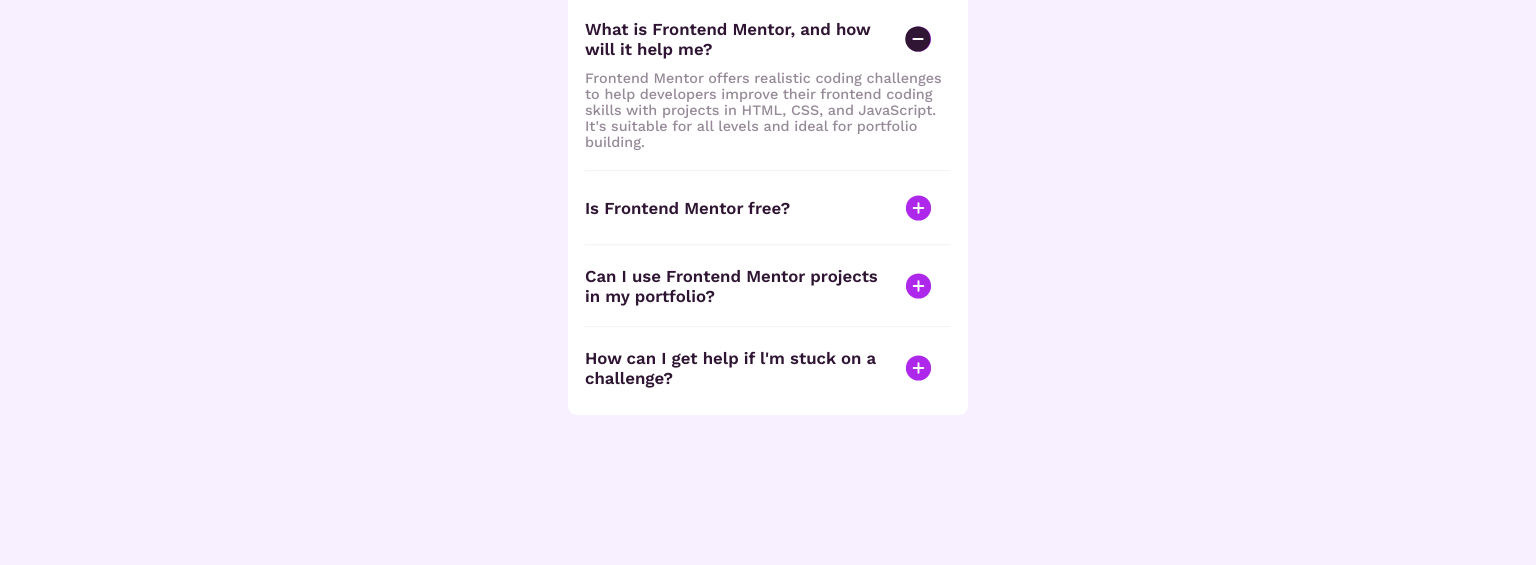
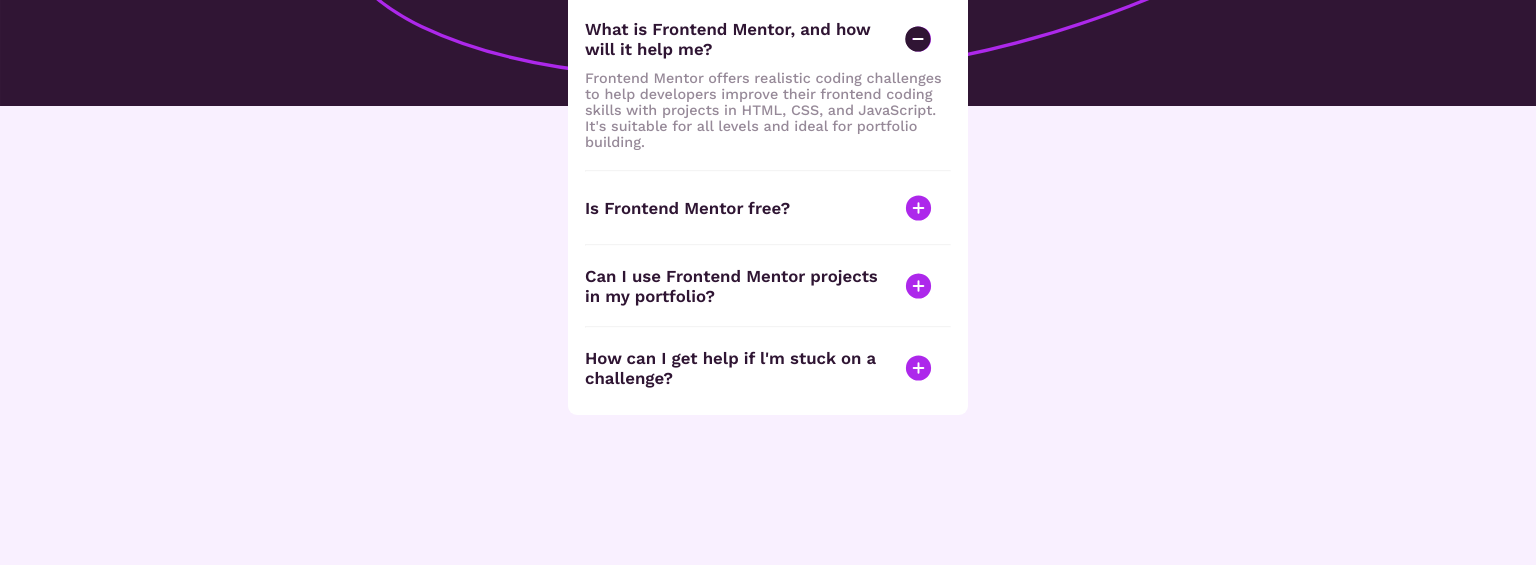
Before and after one commit to Tasin269/frontendmentor, a plain HTML site: page faq-accordion-main/index.html in a window 1536 px wide. Shown: the part 235-800 px from the top of the page. Drawn offline with nearby package versions, Linux system fonts and the light colour scheme.

Commit message:
Faq accordion

```diff
--- a/faq-accordion-main/style.scss
+++ b/faq-accordion-main/style.scss
@@ -17,7 +17,8 @@
     outline: none;
 }
 .main {
-    background-color: $light-pink;
+    background: url("./images/background-pattern-mobile.svg") $light-pink no-repeat top center;
+    background-size: 100%;
     min-height: 100vh;
     display: grid;
     place-items: center;
@@ -109,3 +110,8 @@
         opacity: 0.1;
     }
 }
+@media (min-width: 1300px) {
+  .main {
+    background-image: url("./images/background-pattern-desktop.svg");
+  }
+}
```
Also changed, not shown: faq-accordion-main/style.css.
